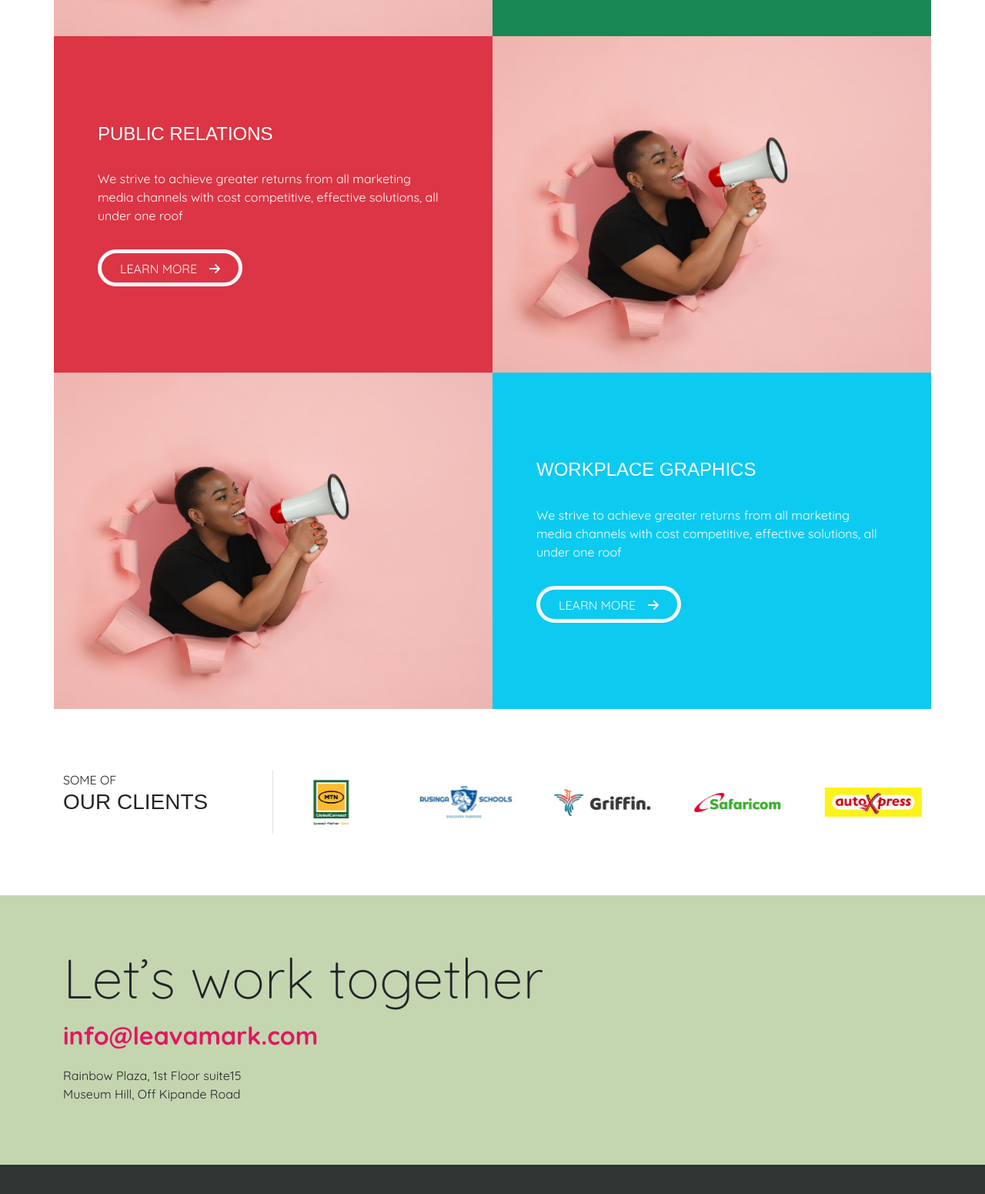
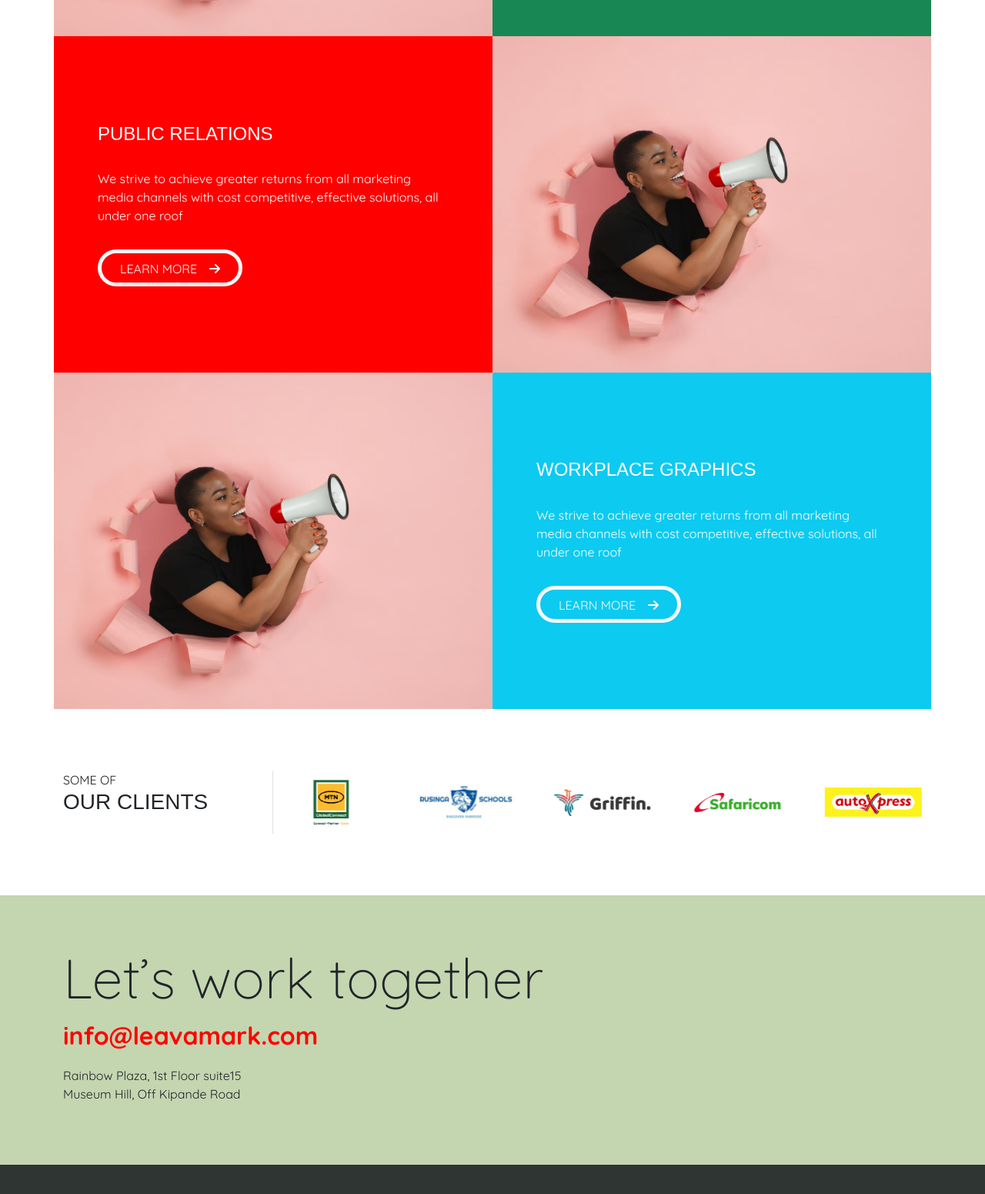
Before and after one commit to mjijo/leavamark, a website: page dist/index.html in a window 1280 px wide. Shown: the part 4253-5804 px from the top of the page at 77% size. Drawn offline with nearby package versions, Linux system fonts and the light colour scheme; a web font is replaced by a local one.

Commit message:
favicon | contacts updates

```diff
--- a/scss/_custom.scss
+++ b/scss/_custom.scss
@@ -8,6 +8,7 @@ $yellow:#E4DF66;
 $purple:#9747FF;
 $lblue:#59DCFE;
 $orange:#F6C04B;
+$red:#ff0000;
 // $gray:#7A7D7D;
 $gray:#2E3532;
 $tea-green:#C4D6B0;
--- a/scss/sections/_contacts.scss
+++ b/scss/sections/_contacts.scss
@@ -6,7 +6,7 @@
     .email {
         font-weight: bolder;
         font-size: 2rem;
-        color:$pink;
+        color:$red;
         @include media-breakpoint-down(md) {
             font-size: 1.3rem;
         }
--- a/scss/sections/_hero.scss
+++ b/scss/sections/_hero.scss
@@ -34,7 +34,7 @@
     h2 {
      font-family:$gilroy-heavy;
      margin: 0;
-     transform: rotate(-3deg);
+    //  transform: rotate(-3deg);
      text-align: center;
 
     }
```
Also changed, not shown: dist/css/style.css, dist/img/android-chrome-192x192.png, dist/img/android-chrome-512x512.png, dist/img/apple-touch-icon.png, dist/img/favicon-16x16.png, dist/img/favicon-32x32.png, dist/img/favicon.ico, 3 other files.
